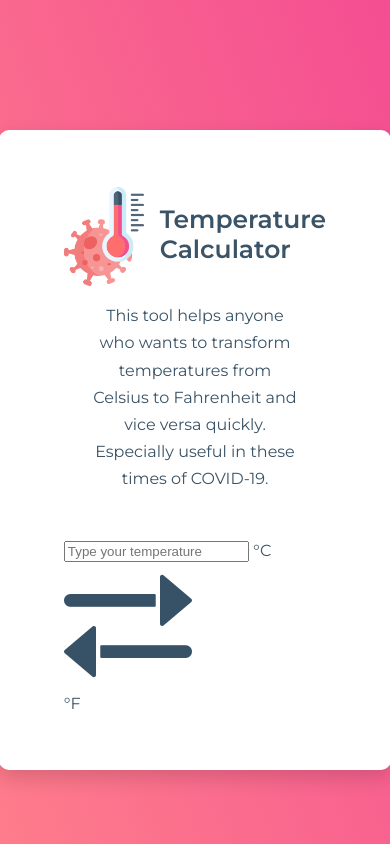
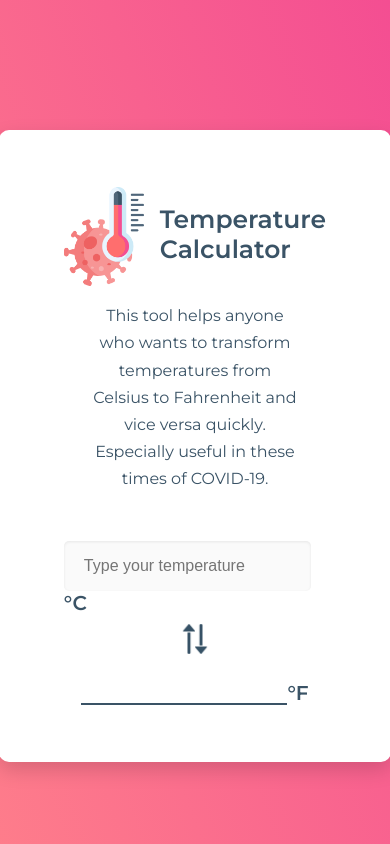
Before and after one commit to bdiniscia/calculator-temperature, a React (Create React App) app: page / in a window 390 px wide. Shown: the top 844 px of the page. Built offline with nearby package versions, Linux system fonts and the light colour scheme.

Commit message:
Changing the formula function

```diff
--- a/src/Components/Calculator.jsx
+++ b/src/Components/Calculator.jsx
@@ -9,26 +9,22 @@ const Calculator = () => {
     const [ unit, setUnit ] = useState(CELSIUS);
     const [ tempConverted, setTempConverted ] = useState(null);
     const [ tempToConvert, setTempToConvert ] = useState(null);
-    const [ notANumber, setNotANumber ] = useState(false);
 
     // Formula to process the conversion
     const formula = (temp, unit) => {
-        let temperature = sanitize(temp);
+        const temperature = sanitize(temp);
         // If is NaN show the flag and get out of the function
         if (Number.isNaN(temperature)) {
-            return setNotANumber(true);
+            return '';
         }
         // Apply the correct formula
-        if(unit === CELSIUS) {
-            temperature = temperature * 9 / 5 + 32
-        } else if (unit === FAHRENHEIT) {
-            temperature = (temperature - 32) * 5 / 9;
+        const convertedTemperature = unit === CELSIUS ? temperature * 9 / 5 + 32 : (temperature - 32) * 5 / 9;
+
+        // Check if it's a and integer,  if not show just 1 decimal place
+        if (Number.isInteger(convertedTemperature)) {
+            return convertedTemperature;
         }
-        // Check if it's a and integer,  if not show just 1 decimal place
-        if (Number.isInteger(temperature)) {
-            return temperature;
-        }
-        return temperature.toFixed(1);
+        return convertedTemperature.toFixed(1);
     }
 
     const sanitize = (input) => {
@@ -43,7 +39,6 @@ const Calculator = () => {
 
     // Handles the change in the input
     const handleChangeInput = (e) => {
-        setNotANumber(false);
         setTempToConvert(e.target.value);
         return setTempConverted(formula(e.target.value, unit));
     }
@@ -60,25 +55,25 @@ const Calculator = () => {
     }
 
     return (
-        <div className='calculator'>
-            <div className='data-entry'>
+        <div className={styles.calculator}>
+            <div className={styles.dataEntry}>
                 <div>
                     <input
-                    className='input-temperature'
+                    className={styles.inputTemperature}
                     placeholder='Type your temperature'
                     name='temperature'
-                    onChange = { e => handleChangeInput(e)}
+                    onChange = {handleChangeInput}
                     />
-                    <label className='units' for='temperature'> °{unit}</label>
+                    <label className={styles.units} for='temperature'> °{unit}</label>
                 </div>
-                {notANumber && <span className='not-a-number'>Please introduce a valid number</span>}
+                {tempConverted === '' && <span className={styles.notANumber}>Please introduce a valid number</span>}
             </div>
-            <img src={reverse} alt='Change units' onClick={e => clickChangeUnit(e)} className='reverse-btn'/>
-            <div className='result'>
-                <div className='result-number'>
+            <img src={reverse} alt='Change units' onClick={clickChangeUnit} className={styles.reverseBtn}/>
+            <div className={styles.result}>
+                <div className={styles.resultNumber}>
                     <span>{tempConverted}</span>
                 </div>
-                <span className='units'>{unit === CELSIUS ? '°F' : '°C'}</span>
+                <span className={styles.units}>{unit === CELSIUS ? '°F' : '°C'}</span>
             </div>
         </div>
     )
--- a/src/Components/Calculator.module.css
+++ b/src/Components/Calculator.module.css
@@ -6,13 +6,13 @@
 	justify-content: center;
 }
 
-.data-entry {
+.dataEntry {
 	display: flex;
 	flex-direction: column;
 	height: 72px;
 }
 
-.input-temperature {
+.inputTemperature {
 	line-height: 50px;
 	background: #fafafa;
 	box-shadow: inset 0 1px 3px 0 rgb(0 0 0 / 8%);
@@ -26,7 +26,7 @@
 	border: none;
 }
 
-.reverse-btn {
+.reverseBtn {
 	width: 30px;
 	margin: 0.7em 2em;
 }
@@ -42,7 +42,7 @@
 	margin-top: 1em;
 }
 
-.result-number {
+.resultNumber {
 	width: 206px;
 	font-weight: 600;
 	font-size: 20px;
@@ -51,7 +51,7 @@
 	justify-content: center;
 }
 
-.not-a-number {
+.notANumber {
 	color: red;
 	font-size: 12px;
 	margin-top: 0.5em;
@@ -64,7 +64,7 @@
       align-items: center;
     }
 
-    .reverse-btn {
+    .reverseBtn {
       transform: rotate(90deg)
     }
   }
```
